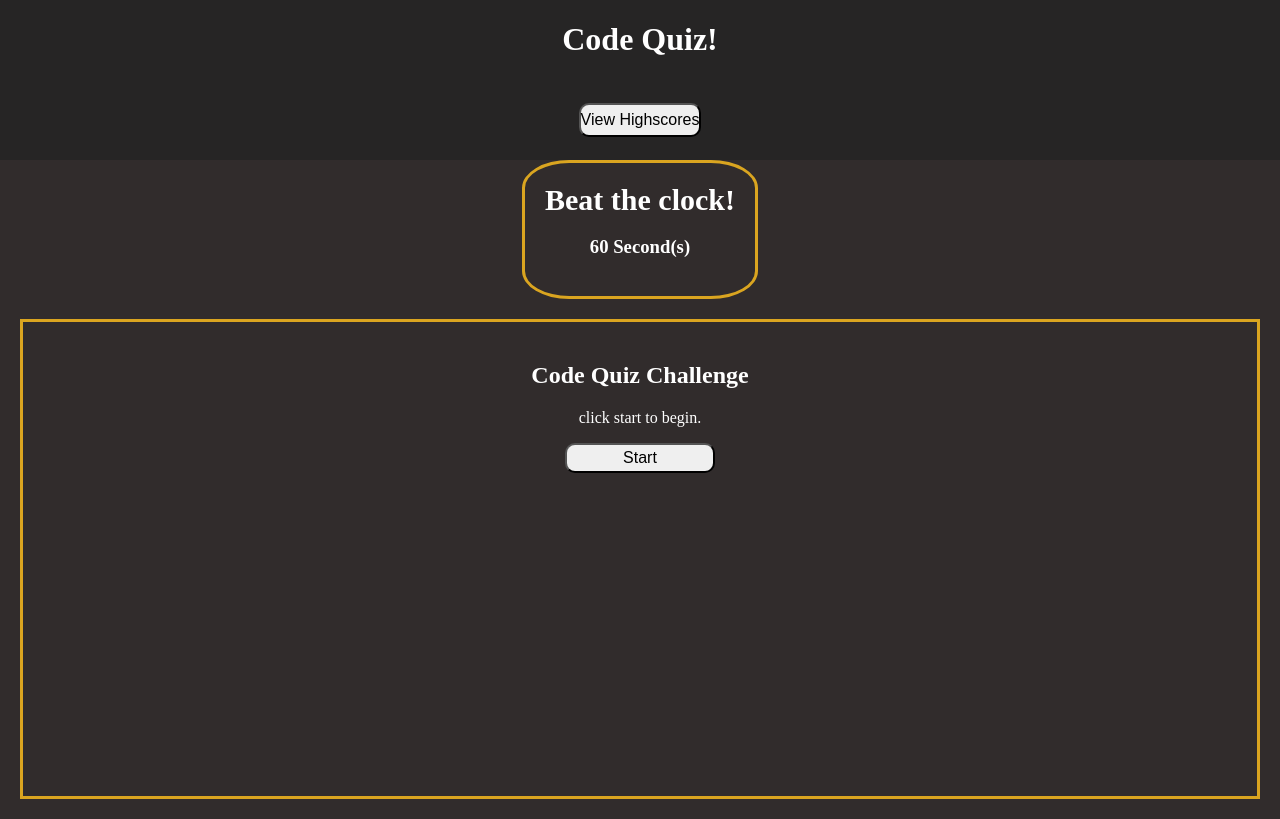
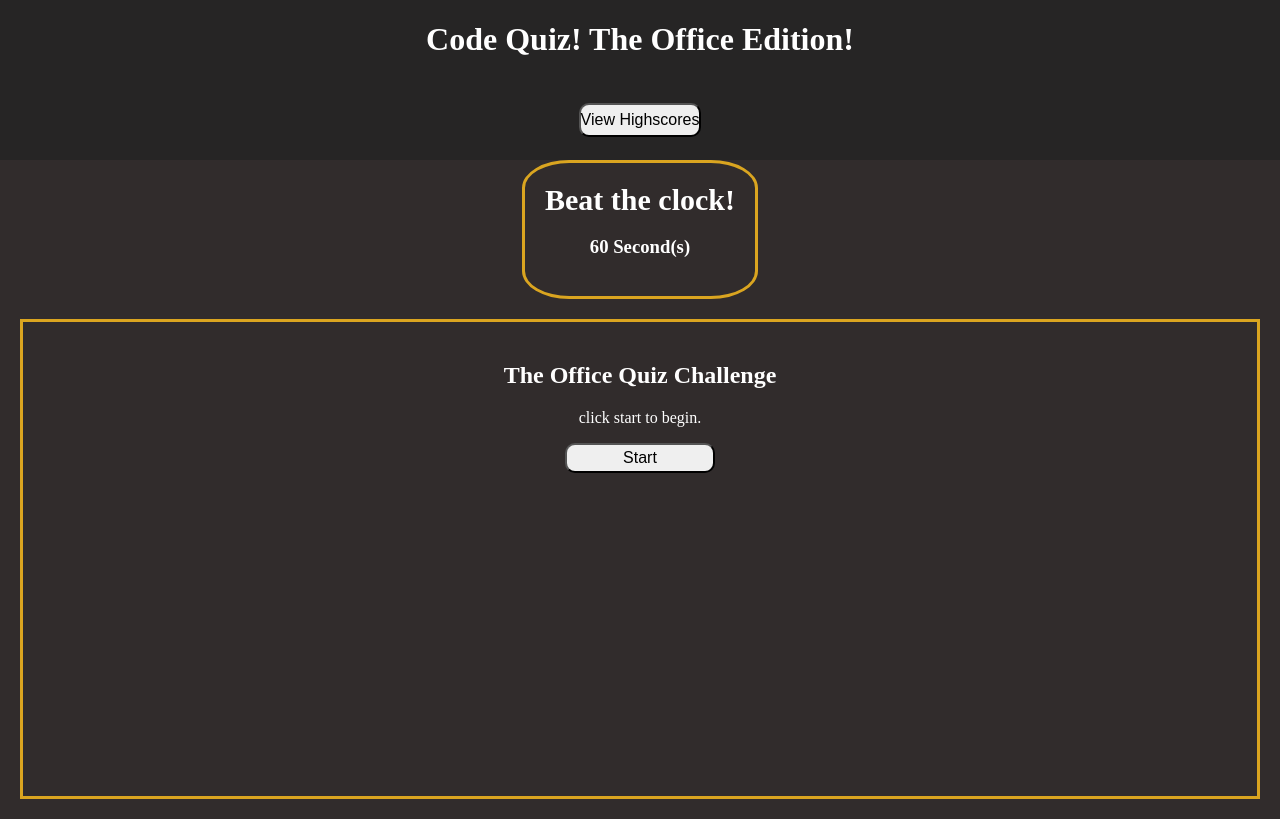
Before and after one commit to J-Sniff/Challenge4-Code-Quiz, a plain HTML site: page index.html in a window 1280 px wide. Drawn offline with Linux system fonts and the light colour scheme; files whose address does not match are found by name.

```diff
--- a/Main/index.html
+++ b/index.html
@@ -10,7 +10,7 @@
 
 <body>
     <header>
-        <h1 class="header-title">Code Quiz!</h1>
+        <h1 class="header-title">Code Quiz! The Office Edition!</h1>
         <button class="btn highscore-btn">View Highscores</button>
     </header>
 
@@ -22,7 +22,7 @@
     <section class="start-container">
         <div id="start-page">
             <div id="start-text">
-                <h2>Code Quiz Challenge</h2>
+                <h2>The Office Quiz Challenge</h2>
                 <p class="start-p">click start to begin.</p>
                 <button class="btn start-btn">Start</button>
             </div>
```
Also changed, not shown: 2 other files.
